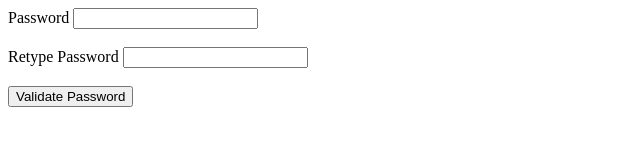
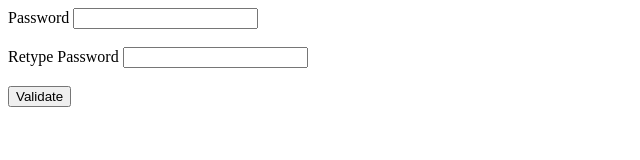
Before and after one commit to jorts03/Lab08, a plain HTML site: page Exercise 1/passValid.html in a window 1280 px wide. Shown: the whole page, without its empty margins (0-640 px from the left). Drawn offline with Linux system fonts and the light colour scheme.

Commit message:
Updated button text

```diff
--- a/Exercise 1/passValid.html
+++ b/Exercise 1/passValid.html
@@ -10,7 +10,7 @@
        Retype Password <input type="text" id="pass2">
        <br>
        <br>
-       <button type="button" onclick="passwordCheck(document.getElementById('pass1').value,document.getElementById('pass2').value)">Validate Password</button>
+       <button type="button" onclick="passwordCheck(document.getElementById('pass1').value,document.getElementById('pass2').value)">Validate </button>
        <script src="passCheck.js"></script>
     </body>
 </html>
```
